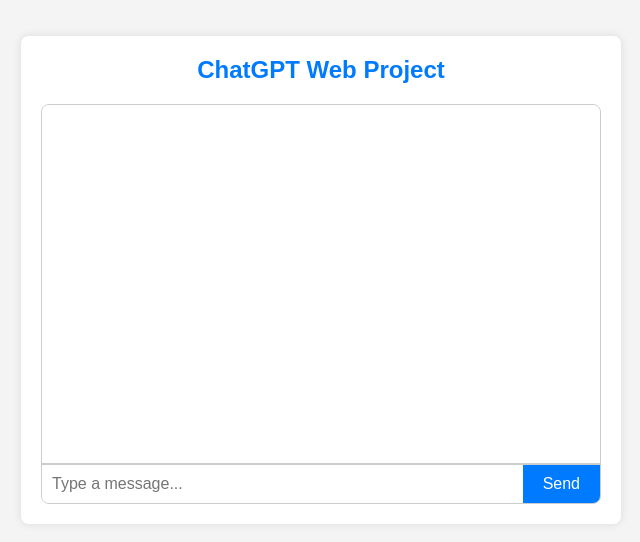
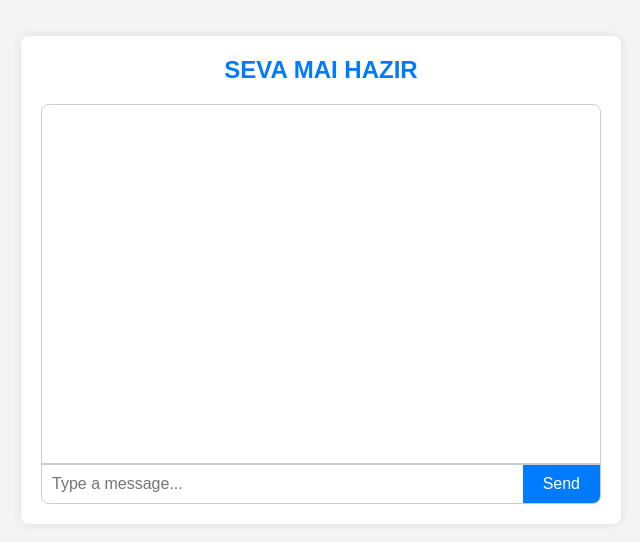
Before and after one commit to kapirath28/SEVA-API, a plain HTML site: page index.html in a window 1280 px wide. Shown: the part 120-662 px from the top of the page, without its empty margins (319-959 px from the left). Drawn offline with Linux system fonts and the light colour scheme.

Commit message:
Update index.html

```diff
--- a/index.html
+++ b/index.html
@@ -3,14 +3,14 @@
 <head>
     <meta charset="UTF-8">
     <meta name="viewport" content="width=device-width, initial-scale=1.0">
-    <title>ChatGPT Web Project</title>
+    <title>SEVA MAI HAZIR</title>
     <link rel="stylesheet" href="style.css">
     <link rel="icon" href="https://www.svgrepo.com/show/216817/chat.svg">
 </head>
 <body>
     <div class="container">
         <header>
-            <h1>ChatGPT Web Project</h1>
+            <h1>SEVA MAI HAZIR</h1>
         </header>
         <div class="chat-container">
             <div class="chat-window" id="chat-window"></div>
```
